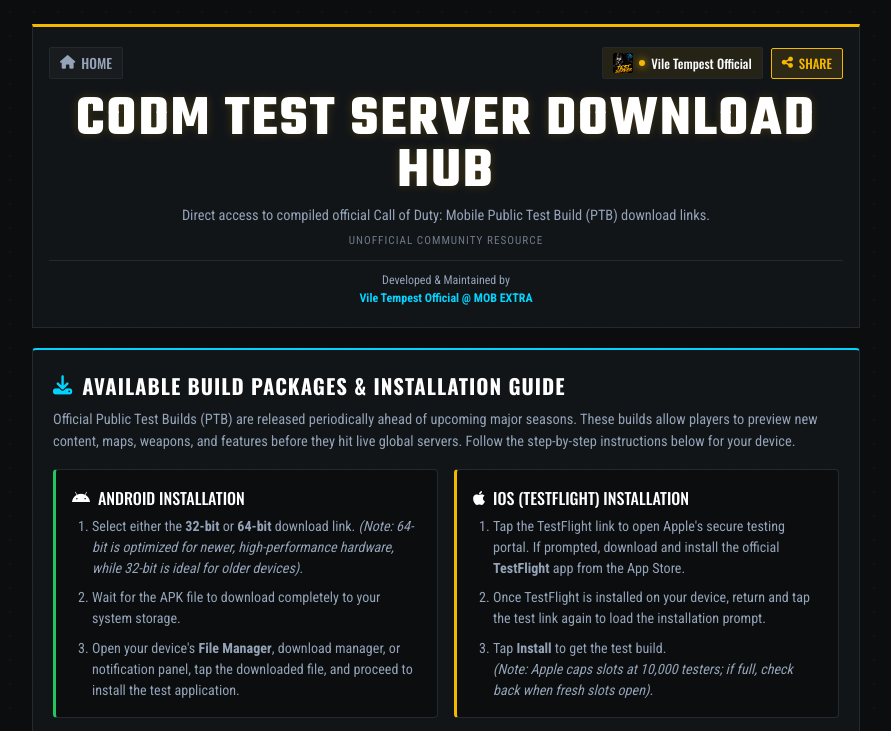
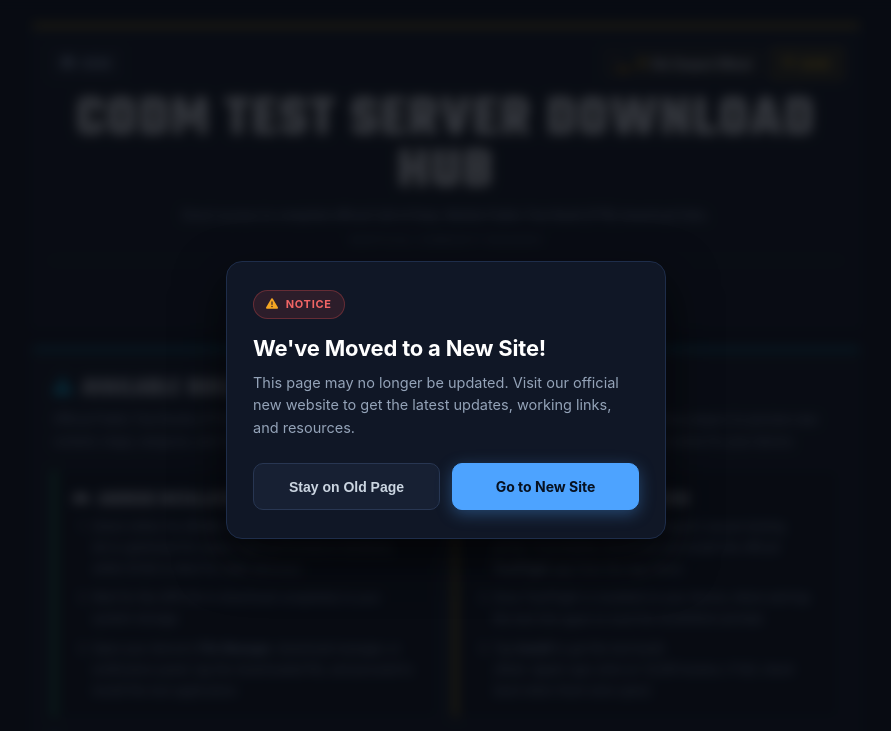
Before and after one commit to MOB-EXTRA/Vile-Tempest-Official, a plain HTML site: page pages/codm-ptb-download/index.html in a window 1280 px wide. Shown: the top 731 px of the page, without its empty margins (194-1085 px from the left). Drawn offline with nearby package versions, Linux system fonts and the light colour scheme; no server answers.

Commit message:
Add outdated notice to more pages
Load the shared outdated-notice script on the CODM PTB download, redeem codes, and services pages.

```diff
--- a/pages/codm-ptb-download/index.html
+++ b/pages/codm-ptb-download/index.html
@@ -441,5 +441,6 @@
     <script src="../../assets/js/site-config.js"></script>
     <script src="assets/js/script.js"></script>
     <script src="../../assets/js/footer-year.js"></script>
+    <script src="../../assets/js/outdated-notice.js"></script>
   </body>
 </html>
```
Also changed, not shown: pages/codm-redeem-codes/index.html (+1 -0 lines), pages/services/index.html (+1 -0 lines).
